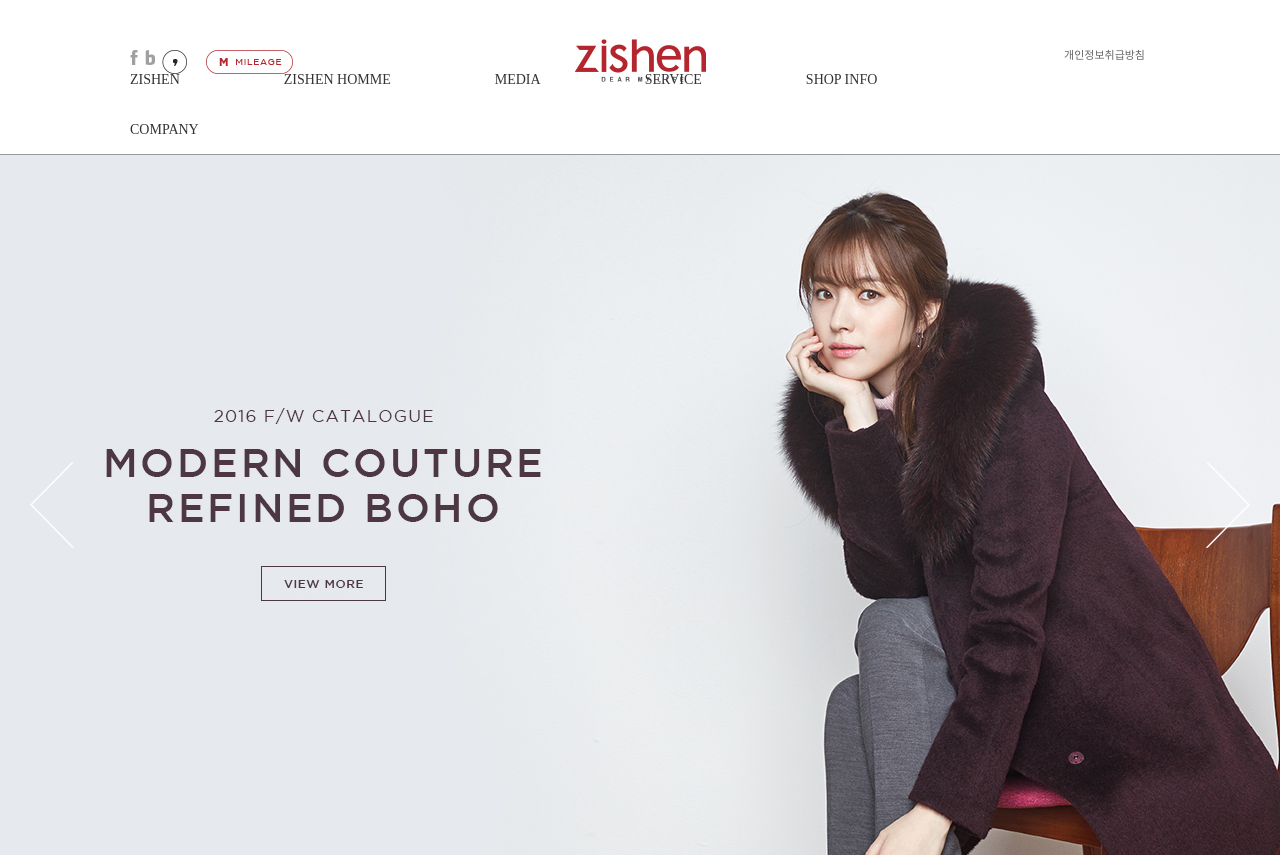
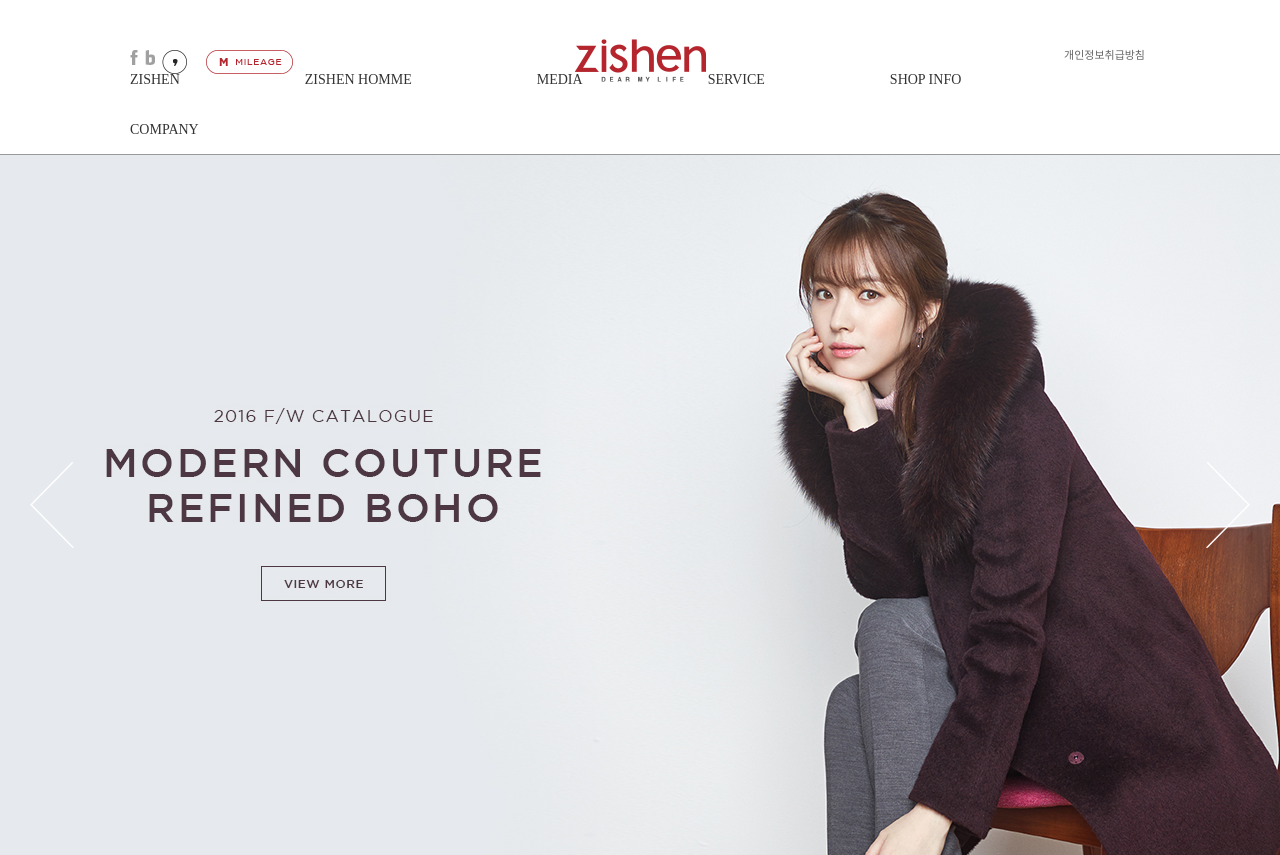
Before and after one commit to inha0421/zishen, a plain HTML site: page index.html in a window 1280 px wide. Shown: the top 855 px of the page. Drawn offline with Linux system fonts and the light colour scheme; files whose address does not match are found by name.

Commit message:
gnb li  위치 조정완료

```diff
--- a/css/style.css
+++ b/css/style.css
@@ -85,8 +85,11 @@ img{border: none;}
     line-height: 50px;
     font-weight: 400;
     text-align: left;
-    padding-right: 104px;
+    padding-right: 125px;
 }
+
+.headerWrap header .gnb > li:last-child > a h1{padding-right: 0px;}
+
 
 .headerWrap header .gnb > li > a:hover{color: #b4252d;}
 
```
